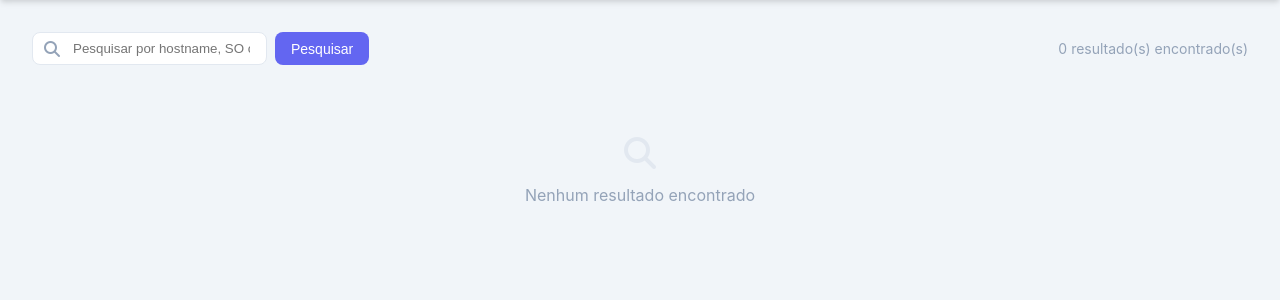
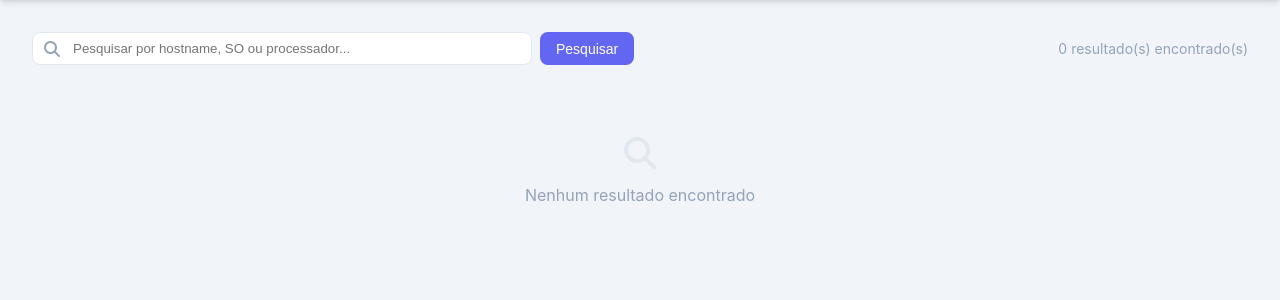
Before and after one commit to Maarckz/Inventory, a Flask app: page /search in a window 1280 px wide. Shown: the part 55-355 px from the top of the page. Run offline with Flask 3, Linux system fonts and the light colour scheme; the visitor is signed in with stand-in values (Sample User, id 1); parts of the project's set-up code (start-up, migrations or seed data) failed here and were passed over.

Commit message:
[UPLOAD] Version 1.16b

```diff
--- a/static/css/dashboard.css
+++ b/static/css/dashboard.css
@@ -107,6 +107,9 @@
     padding: 1.5rem;
     height: 300px;
 }
+.chart-container {
+    transition: transform 0.3s, box-shadow 0.3s;
+}
 
 .chart-container:hover {
     transform: translateY(-3px);
--- a/static/css/painel.css
+++ b/static/css/painel.css
@@ -117,7 +117,6 @@
     flex-wrap: wrap;
     gap: 1rem;
 }
-
 .search-form {
     display: flex;
     gap: 0.5rem;
@@ -141,4 +140,5 @@
     padding: 0.5rem 1rem 0.5rem 2.5rem;
     border: 1px solid var(--light-gray);
     border-radius: 8px;
+    width: 500px;
 }
--- a/static/css/search.css
+++ b/static/css/search.css
@@ -36,6 +36,7 @@
     padding: 0.5rem 1rem 0.5rem 2.5rem;
     border: 1px solid var(--light-gray);
     border-radius: 8px;
+    width: 500px;
 }
 
 .results-count {
```
